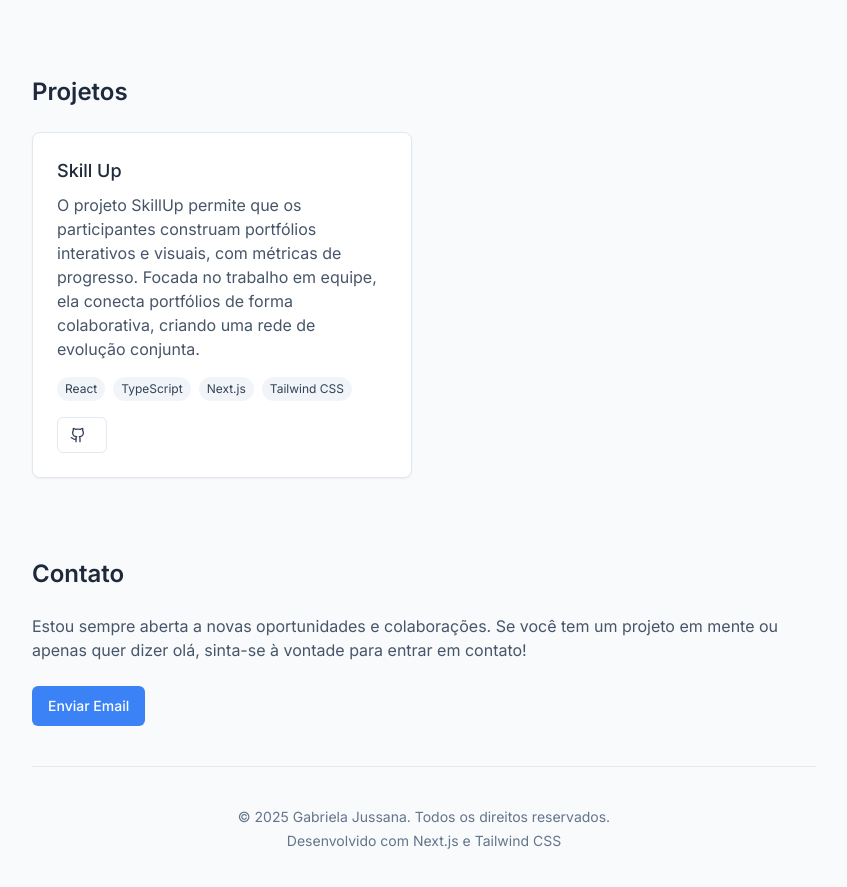
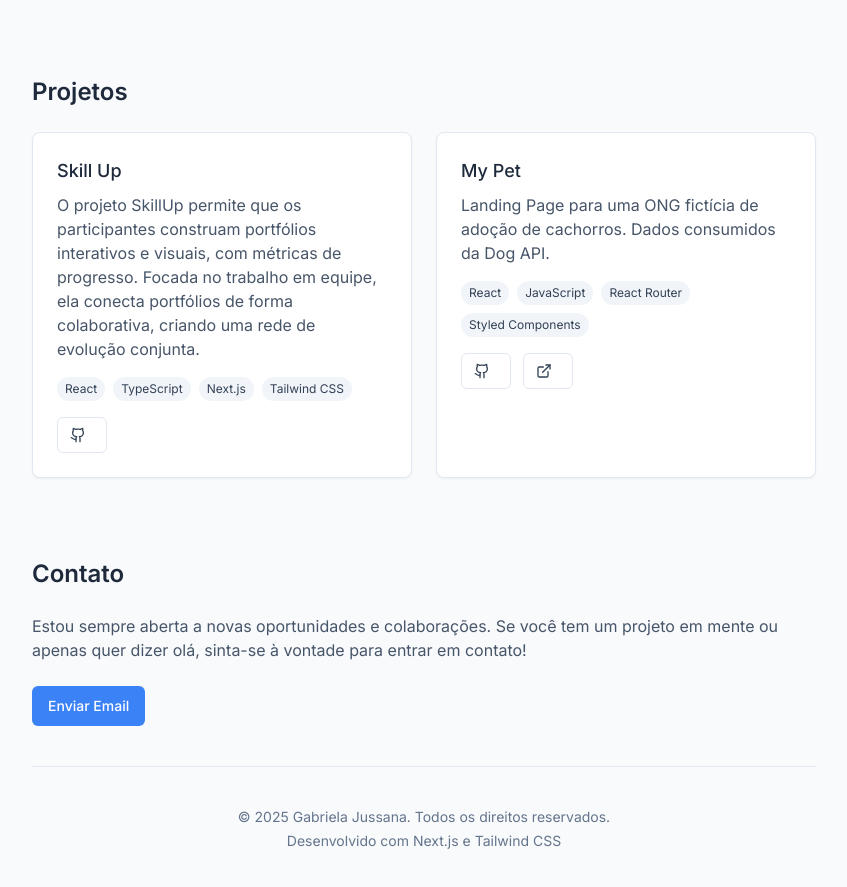
Before and after one commit to gabrielajussana/portfolio, a Next.js app: page / in a window 1280 px wide. Shown: the part 1260-2147 px from the top of the page, without its empty margins (416-1263 px from the left). Built offline with nearby package versions, Linux system fonts and the light colour scheme.

Commit message:
feat: add project

```diff
--- a/app/page.tsx
+++ b/app/page.tsx
@@ -1,6 +1,6 @@
 "use client"
 
-import { Github, Linkedin, Mail } from "lucide-react"
+import { ExternalLink, Github, Linkedin, Mail } from "lucide-react"
 import Link from "next/link"
 import { Button } from "@/components/ui/button"
 import { useEffect, useState } from "react"
@@ -295,6 +295,33 @@ export default function Home() {
                 </Button>
               </div>
             </div>
+
+            <div className="bg-white p-5 sm:p-6 rounded-lg shadow-sm border border-slate-200 hover:shadow-md transition-shadow">
+              <h3 className="text-base sm:text-lg font-medium text-slate-800 mb-2">My Pet</h3>
+              <p className="text-slate-600 mb-4">
+              Landing Page para uma ONG fictícia de adoção de cachorros. Dados consumidos da Dog API.
+              </p>
+              <div className="flex flex-wrap gap-2 mb-4">
+                <span className="px-2 py-1 bg-slate-100 text-slate-700 text-xs rounded-full">React</span>
+                <span className="px-2 py-1 bg-slate-100 text-slate-700 text-xs rounded-full">JavaScript</span>
+                <span className="px-2 py-1 bg-slate-100 text-slate-700 text-xs rounded-full">React Router</span>
+                <span className="px-2 py-1 bg-slate-100 text-slate-700 text-xs rounded-full">Styled Components</span>
+              </div>
+              <div className="flex gap-3">
+                <Button variant="outline" size="sm" className="text-slate-700" asChild>
+                  <Link href="https://github.com/gabrielajussana/MyPet" target="_blank">
+                    <Github size={16} className="mr-2" />
+                  </Link>
+                </Button>
+                <Button variant="outline" size="sm" className="text-slate-700" asChild>
+                  <Link href="https://ongmypet.netlify.app" target="_blank">
+                    <ExternalLink size={16} className="mr-2" />
+                  </Link>
+                </Button>
+              </div>
+            </div>
+
+
           </div>
         </section>
 
```
